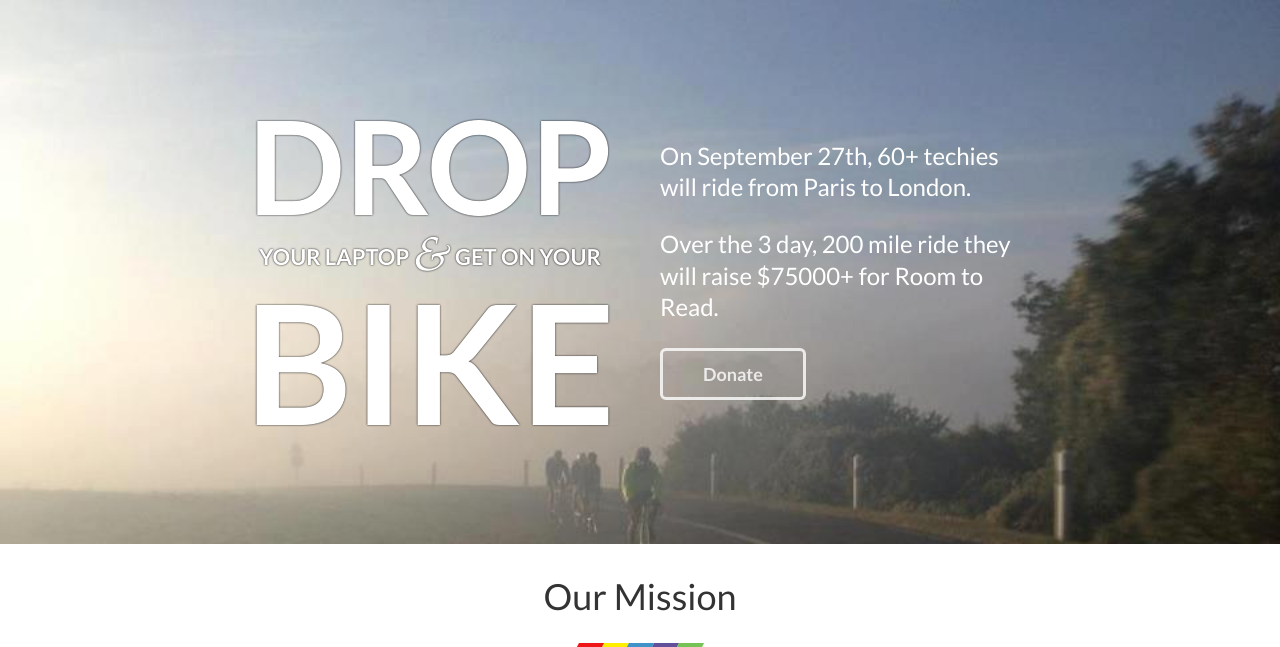
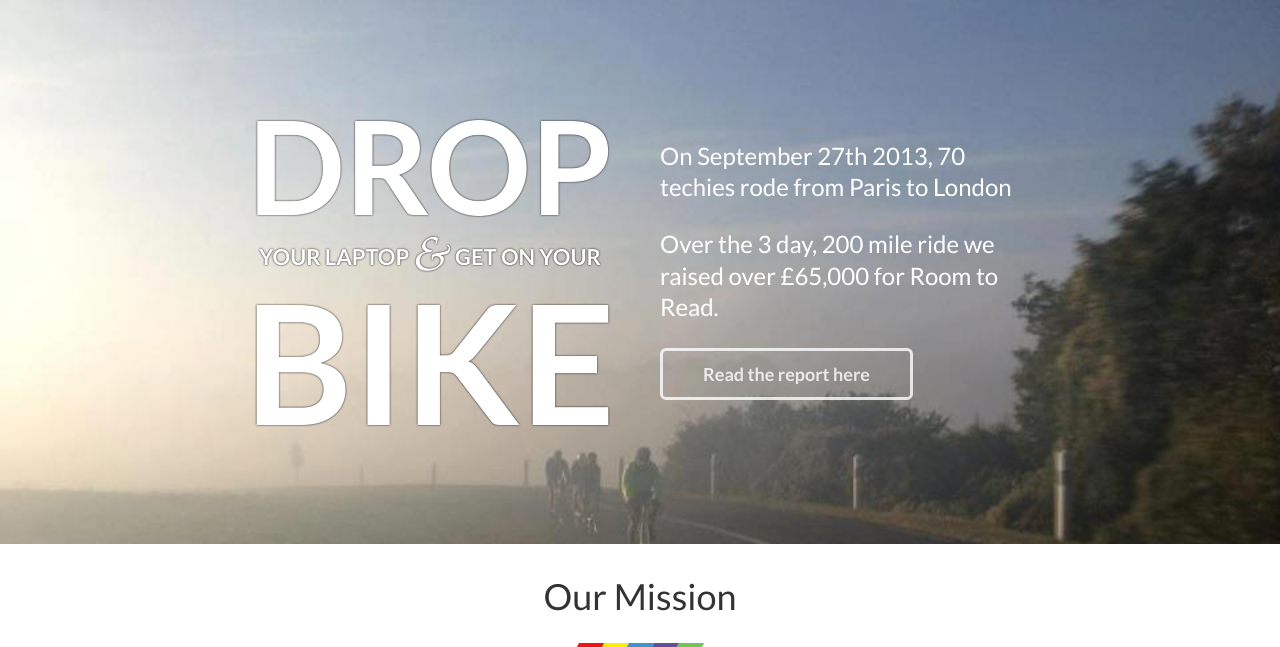
Before and after one commit to Techbikers/api, a Django app: page / in a window 1280 px wide. Shown: the part 200-847 px from the top of the page. Run offline with Django 3.2, Linux system fonts and the light colour scheme; parts of the project's set-up code (start-up, migrations or seed data) failed here and were passed over; some libraries are stand-ins or nearby versions.

Commit message:
Updated text on home page to be post ride.
Signed-off-by: Michael Willmott <michael@knodium.com>

```diff
--- a/templates/index.html
+++ b/templates/index.html
@@ -14,12 +14,12 @@
 
       <div class="span3 intro">
         <p>
-          On September 27th, 60+ techies will ride from Paris to London.
+          On September 27th 2013, 70 techies rode from Paris to London
         </p>
         <p>
-          Over the 3 day, 200 mile ride they will raise $75000+ for Room to Read.
+          Over the 3 day, 200 mile ride we raised over £65,000 for Room to Read.
         </p>
-        <a href="https://believe.in/techbikers" class="btn">Donate</a>
+        <a href="/static/reports/techbikers-2013-roundup.pdf" class="btn">Read the report here</a>
       </div>
 
     </div>
```
